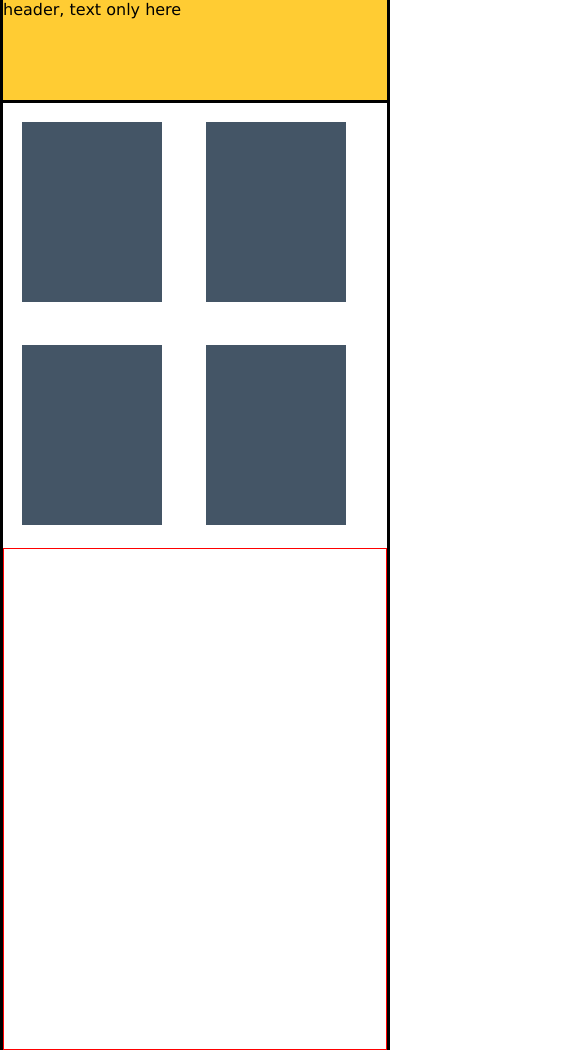
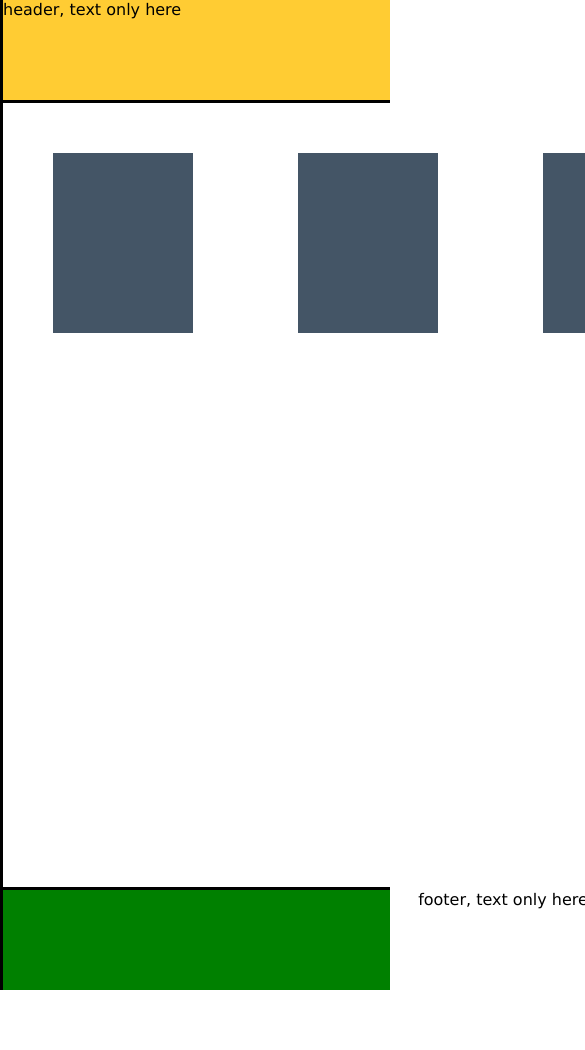
Before and after one commit to TaniaAzar/TaniaAzar.github.io, a plain HTML site: page task1/index.html in a window 390 px wide. Shown: the top 1050 px of the page, 585 px wide, since content can reach past the window. After the commit the page ends 990 px from the top, so only its background shows below. Drawn offline with Linux system fonts and the light colour scheme.

Commit message:
Update style.css

```diff
--- a/task1/css/style.css
+++ b/task1/css/style.css
@@ -1,14 +1,11 @@
 body{
-	padding: 0 auto;
 	margin: 0 auto;
 	font:16px Verdana, Arial;
-	width: 100%;
-	max-width: 1000px;
 }
+
 /*=============================================
 оформление блока шапки
 ==============================================*/
-
 header {
 	background: #fc3;
 	border-bottom: 3px solid black;
@@ -16,18 +13,17 @@ header {
 .header{
 	border-left: 3px solid black;
 	border-right: 3px solid black;
-	/*width: 1000px;
-	margin: 0 auto;*/
+	width: 1000px;
+	margin: 0 auto;
    	height:  100px;
    	vertical-align:  middle;
 }
 
 /*=========================================
 оформление блока контента==================*/
-
 .container {
-	/*margin: 0 auto;
-	width: 1000px;*/
+	margin: 0 auto;
+	width: 1000px;
 	border-left: 3px solid black;
 	border-right: 3px solid black;
 	height: 100%;
@@ -37,26 +33,14 @@ header {
 	vertical-align: top;
 	width: 100%;
 }
-
-@media all and (max-width: 999px){
-	.cont1{
-		overflow-x: scroll;
-		overflow-y: hidden;
-	}
-}
-
-
 .cont2{
 	display: inline-block;
-	border: 1px solid red;
 	vertical-align: top;
-	/*width: 100%;*/
+	width: 100%;
 	min-height: 500px;
-	display: block;
 }
 .block1, .block2, .block3, .block4 {
     background: #456;
-   /* width: 100px;*/
     height: 40px;
     display: inline-block;
 	margin: 5%;
@@ -65,14 +49,13 @@ header {
 
 /*=========================================
 оформление footer========================*/
-
 footer {
 	background: #008000;
 	border-top: 3px solid black;
 }
 .footer1, .footer2{
-	/*width: 1000px;
-	margin: 0 auto;*/
+	width: 1000px;
+	margin: 0 auto;
 	height: 50px;
 	border-left: 3px solid black;
 	border-right: 3px solid black;
```
